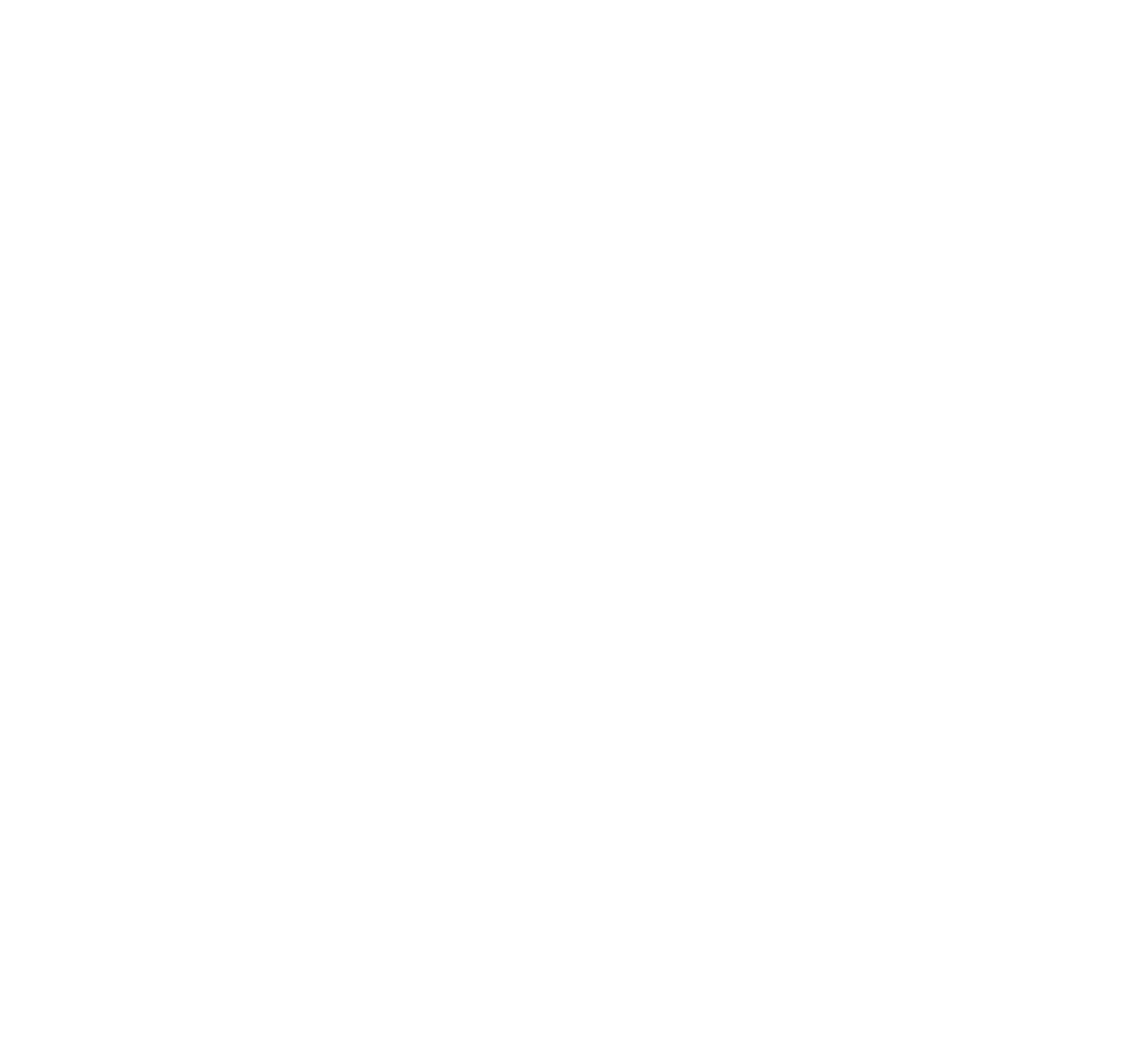
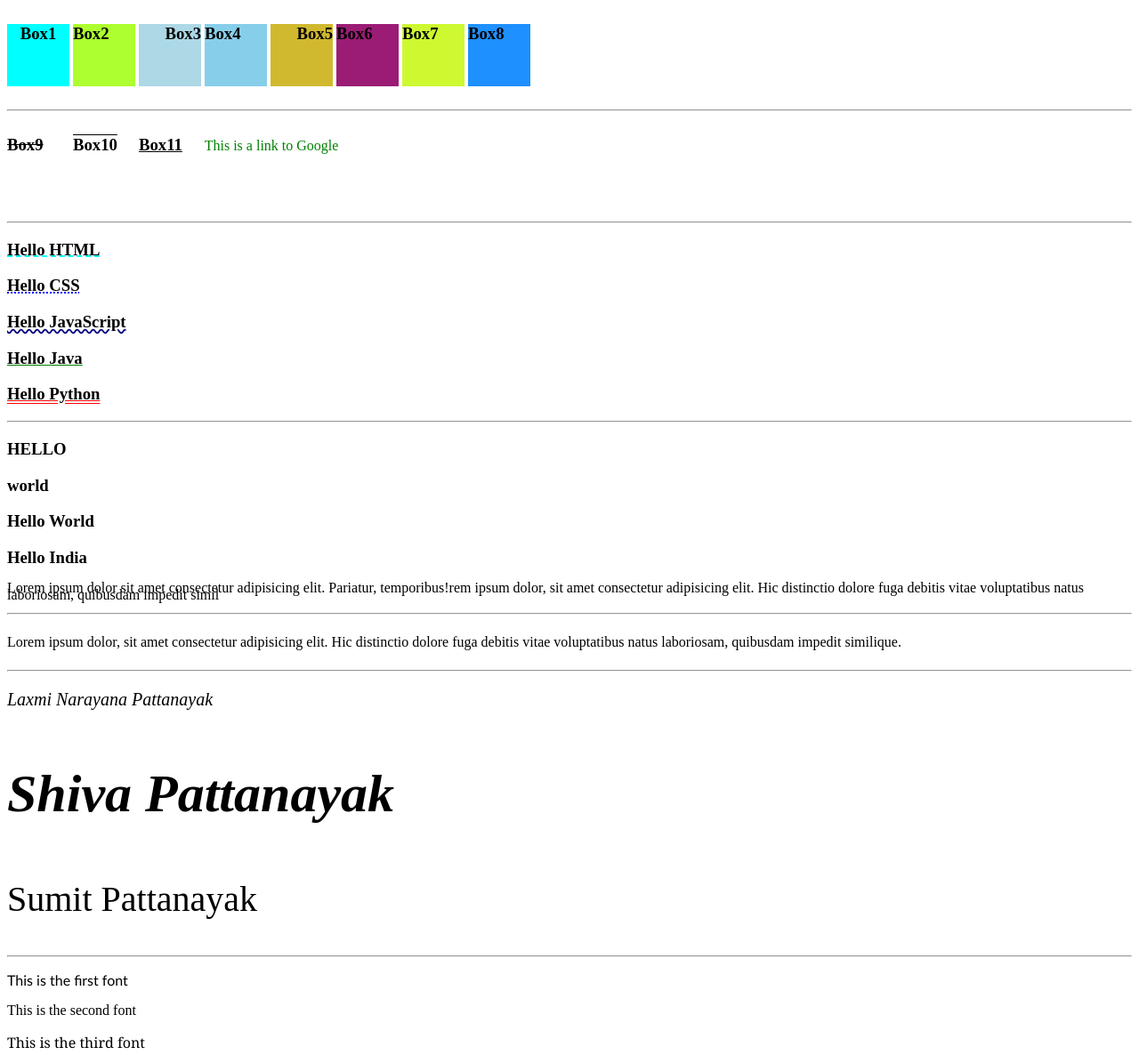
Before and after one commit to LaxmiNarayana31/Web-Dev-Practise, a plain HTML site: page CSS Tutorial/textProperties.html in a window 1280 px wide. Shown: the whole page at 89% size. Before the commit the page ends 800 px from the top, so only its background shows below. Drawn offline with Linux system fonts and the light colour scheme.

Commit message:
Text properties like text-align, decoration, color and font property

```diff
--- a/CSS Tutorial/textProperties.css
+++ b/CSS Tutorial/textProperties.css
@@ -0,0 +1,150 @@
+/* Text Align Property */
+.Boxes {
+  height: 70px;
+  width: 70px;
+  display: inline-block;
+}
+#box1 {
+  background-color: aqua;
+  text-align: center;
+}
+#box2 {
+  background-color: greenyellow;
+  text-align: start;
+}
+#box3 {
+  background-color: lightblue;
+  text-align: end;
+}
+#box4 {
+  background-color: skyblue;
+  text-align: left;
+}
+#box5 {
+  background-color: rgb(209, 185, 47);
+  text-align: right;
+}
+#box6 {
+  background-color: rgb(155, 28, 117);
+  text-align: inherit;
+}
+#box7 {
+  background-color: rgb(206, 249, 49);
+  text-align: initial;
+}
+#box8 {
+  background-color: dodgerblue;
+  text-align: unset;
+}
+
+
+
+/* Text decoration property */
+#box9 {
+  text-decoration: line-through;
+}
+#box10 {
+  text-decoration: overline;
+}
+#box11 {
+  text-decoration: underline;
+}
+
+a {
+  color: green;
+  text-decoration: none; /* in hyperlinks underline is coming, but when we set none as a text decoration; */
+}
+
+
+
+
+/* Text decoration style, color property */
+.Boxx {
+  text-decoration: underline;
+}
+#demo {
+  text-decoration-style: dashed;
+  text-decoration-color: aqua;
+}
+#demo1 {
+  text-decoration-style: dotted;
+  text-decoration-color: blue;
+}
+#demo2 {
+  text-decoration-style: wavy;
+  text-decoration-color: navy;
+}
+#demo3 {
+  text-decoration-style: solid;
+  text-decoration-color: green;
+}
+#demo4 {
+  text-decoration-style: double;
+  text-decoration-color: red;
+}
+
+
+
+/* Text-Transform Property */
+#demo5 {
+  text-transform: uppercase;
+}
+#demo6 {
+  text-transform: lowercase;
+}
+#demo7 {
+  text-transform: capitalize;
+}
+#demo8 {
+  text-transform: unset;
+}
+
+
+
+
+/* Line-height property */
+#line1 {
+  line-height: 8px;
+}
+#line2 {
+  line-height: 30px;
+}
+
+
+
+
+/* Font Property like
+Font size
+Font weight-> It has range from 100-900
+Font style
+*/
+#p1 {
+  font-size: 20px;
+  font-weight: 100; /* default is 400 */
+  font-style: italic;
+}
+#p2 {
+  font-size: 60px;
+  font-weight: 900;
+  font-style: oblique;
+}
+#p3 {
+  font-size: 40px;
+  font-weight: 500;
+  font-style: normal;
+}
+
+
+
+
+
+/* Font Family ->You can use customized fonts from Google font website*/
+#font1 {
+  font-family: "Gill Sas", "Gill Sans MT", Calibri, "Trebuchet MS", sans-serif;
+}
+#font2 {
+  font-family: serif;
+}
+#font3 {
+  font-family: Georgia, "Times New Roman", Times, serif;
+}
--- a/CSS Tutorial/textProperties.html
+++ b/CSS Tutorial/textProperties.html
@@ -1,11 +1,63 @@
 <!DOCTYPE html>
 <html lang="en">
-<head>
-    <meta charset="UTF-8">
-    <meta name="viewport" content="width=device-width, initial-scale=1.0">
+  <head>
+    <meta charset="UTF-8" />
+    <meta name="viewport" content="width=device-width, initial-scale=1.0" />
     <title>Text Properties</title>
-</head>
-<body>
+    <link rel="stylesheet" href="textProperties.css" />
+  </head>
+  <body>
+    <!-- All are written in a Boxes class -->
+    <h3 id="box1" class="Boxes">Box1</h3>
+    <h3 id="box2" class="Boxes">Box2</h3>
+    <h3 id="box3" class="Boxes">Box3</h3>
+    <h3 id="box4" class="Boxes">Box4</h3>
+    <h3 id="box5" class="Boxes">Box5</h3>
+    <h3 id="box6" class="Boxes">Box6</h3>
+    <h3 id="box7" class="Boxes">Box7</h3>
+    <h3 id="box8" class="Boxes">Box8</h3>
 
-</body>
+    <hr />
+
+    <h3 id="box9" class="Boxes">Box9</h3>
+    <h3 id="box10" class="Boxes">Box10</h3>
+    <h3 id="box11" class="Boxes">Box11</h3>
+
+    <a href="https://www.google.com/">This is a link to Google</a>
+    <hr />
+
+    <h3 id="demo" class="Boxx">Hello HTML</h3>
+    <h3 id="demo1" class="Boxx">Hello CSS</h3>
+    <h3 id="demo2" class="Boxx">Hello JavaScript</h3>
+    <h3 id="demo3" class="Boxx">Hello Java</h3>
+    <h3 id="demo4" class="Boxx">Hello Python</h3>
+    <hr />
+
+    <h3 id="demo5" class="words">hello</h3>
+    <h3 id="demo6" class="words">WORLD</h3>
+    <h3 id="demo7" class="words">hello world</h3>
+    <h3 id="demo8" class="words">Hello India</h3>
+
+    <p id="line1">
+      Lorem ipsum dolor sit amet consectetur adipisicing elit. Pariatur,
+      temporibus!rem ipsum dolor, sit amet consectetur adipisicing elit. Hic
+      distinctio dolore fuga debitis vitae voluptatibus natus laboriosam,
+      quibusdam impedit simil
+    </p>
+    <hr />
+
+    <p id="line2">
+      Lorem ipsum dolor, sit amet consectetur adipisicing elit. Hic distinctio
+      dolore fuga debitis vitae voluptatibus natus laboriosam, quibusdam impedit
+      similique.
+    </p>
+    <hr />
+    <p id="p1">Laxmi Narayana Pattanayak</p>
+    <p id="p2">Shiva Pattanayak</p>
+    <p id="p3">Sumit Pattanayak</p>
+    <hr />
+    <p id="font1">This is the first font</p>
+    <p id="font2">This is the second font</p>
+    <p id="font3">This is the third font</p>
+  </body>
 </html>
```
